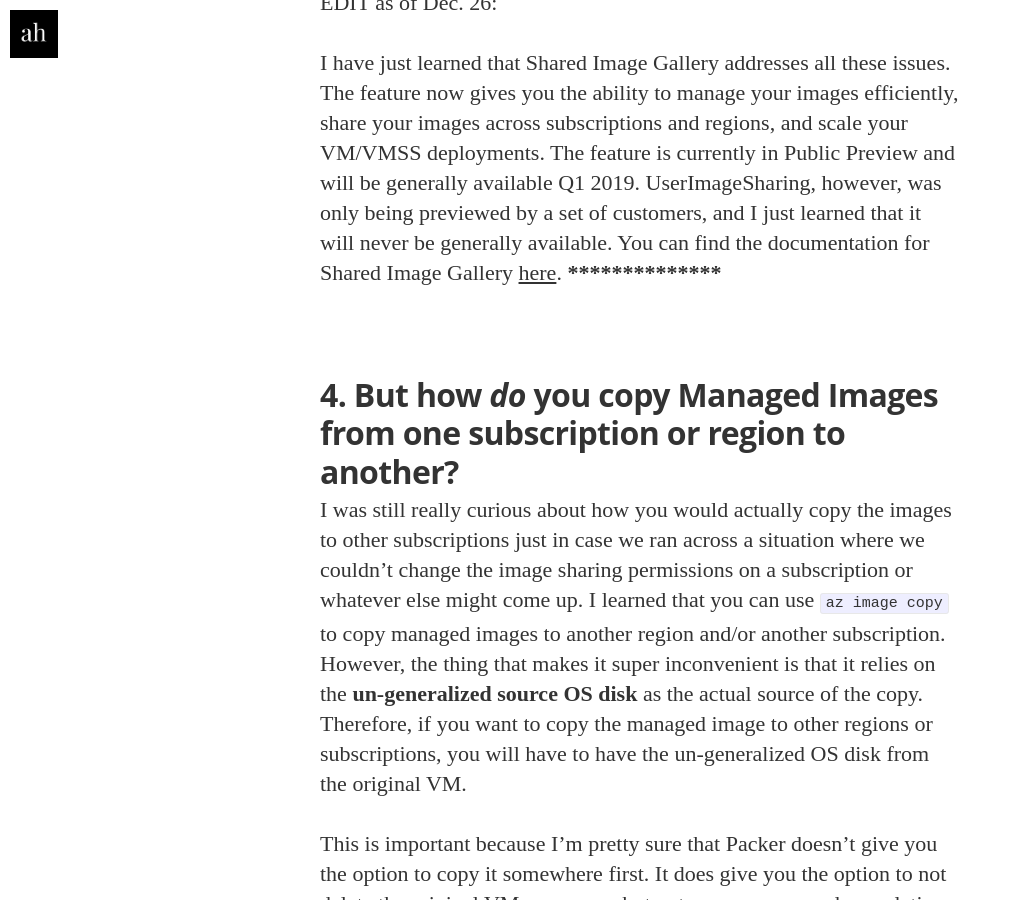
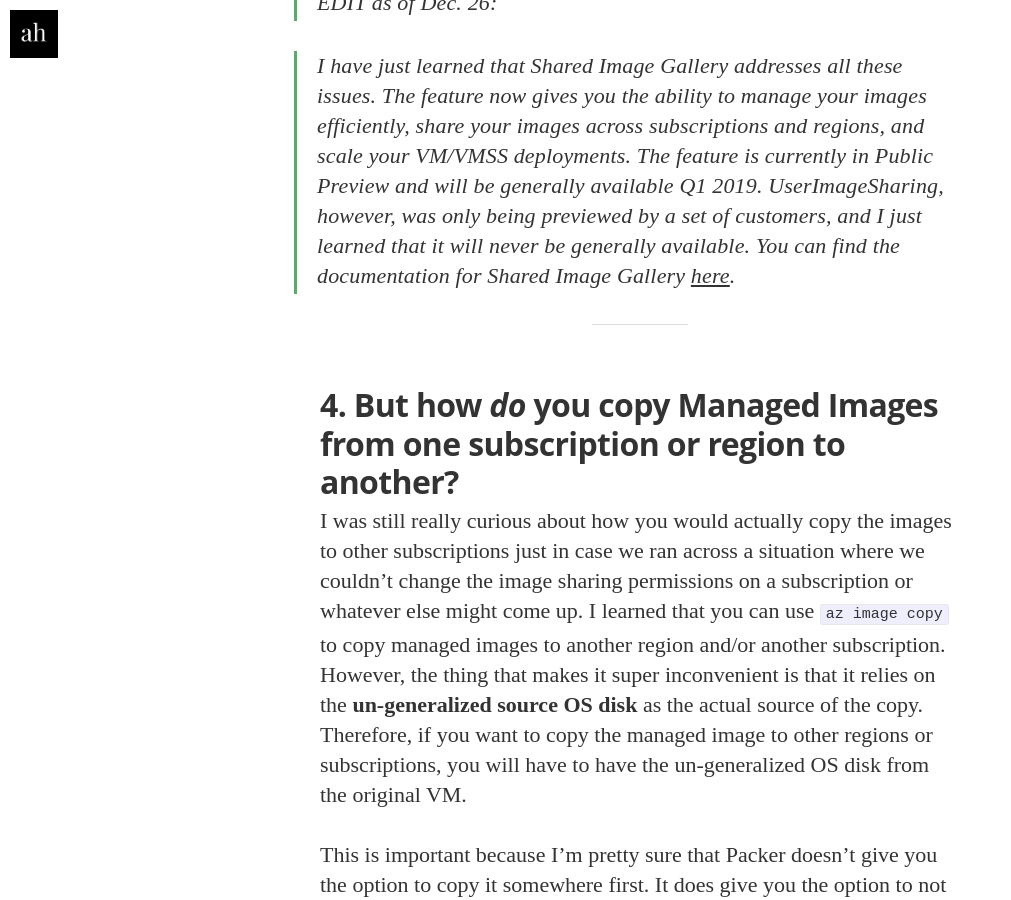
Before and after one commit to anniehedgpeth/anniehedgpeth.github.io, a Jekyll site: the page built from _posts/2018-09-23-azure-managed-images.md, in a window 1280 px wide and 900 px high, scrolled down 6425 px. Shown: the whole window, without its empty margins (0-1011 px from the left). Built offline with Jekyll 4.4.1, drawn with Linux system fonts in a browser that asks for light colours; nearby versions of some CDN libraries; some web fonts are replaced.

Commit message:
formatting

```diff
--- a/_posts/2018-09-23-azure-managed-images.md
+++ b/_posts/2018-09-23-azure-managed-images.md
@@ -92,9 +92,10 @@
 Right now the UserImageSharing feature is only in *PRIVATE PREVIEW*.
 
 ******************************************
-EDIT as of Dec. 26:
+> *EDIT as of Dec. 26:*
 
-I have just learned that Shared Image Gallery addresses all these issues. The feature now gives you the ability to manage your images efficiently, share your images across subscriptions and regions, and scale your VM/VMSS deployments. The feature is currently in Public Preview and will be generally available Q1 2019. UserImageSharing, however, was only being previewed by a set of customers, and I just learned that it will never be generally available. You can find the documentation for Shared Image Gallery [here](https://docs.microsoft.com/en-us/azure/virtual-machines/linux/shared-image-galleries).
+> I have just learned that Shared Image Gallery addresses all these issues. The feature now gives you the ability to manage your images efficiently, share your images across subscriptions and regions, and scale your VM/VMSS deployments. The feature is currently in Public Preview and will be generally available Q1 2019. UserImageSharing, however, was only being previewed by a set of customers, and I just learned that it will never be generally available. You can find the documentation for Shared Image Gallery [here](https://docs.microsoft.com/en-us/azure/virtual-machines/linux/shared-image-galleries).
+
 ******************************************
 
 ## 4. But how _do_ you copy Managed Images from one subscription or region to another?
```
